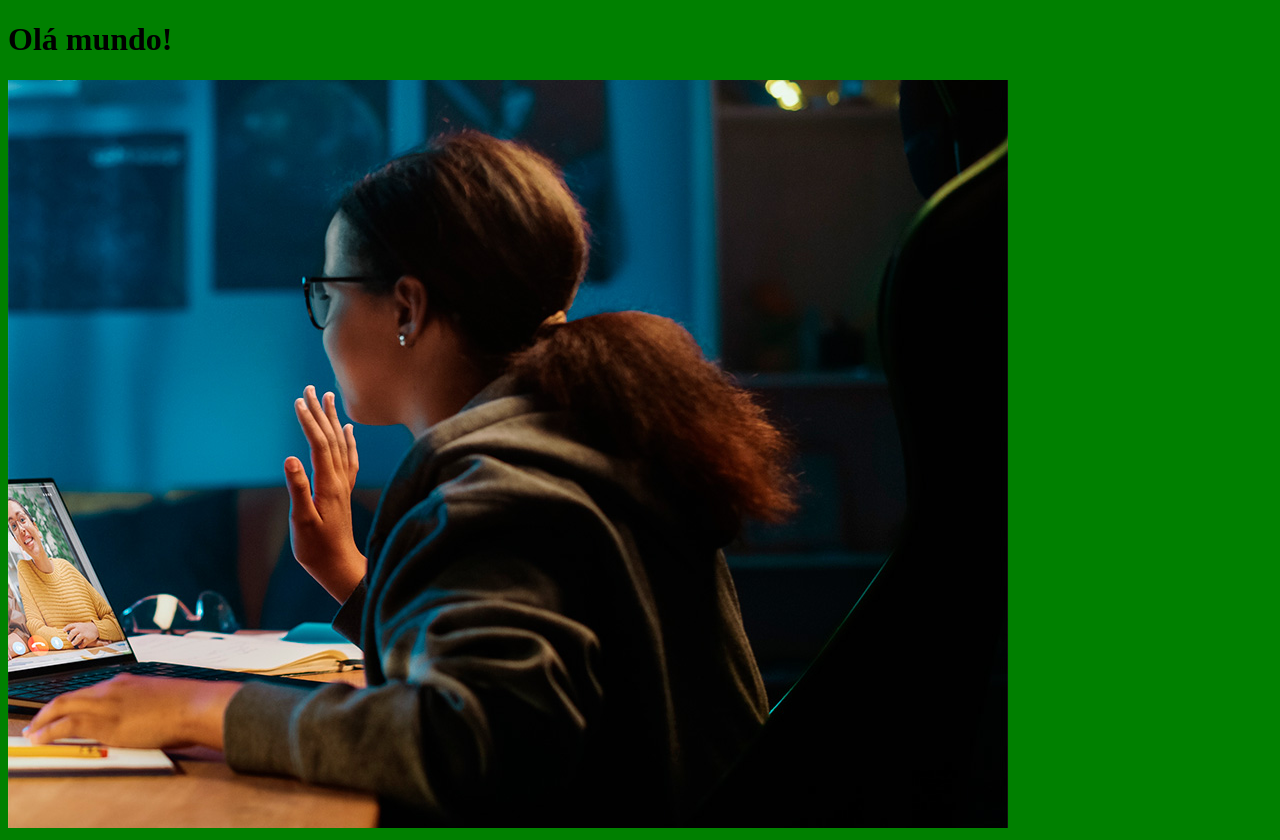
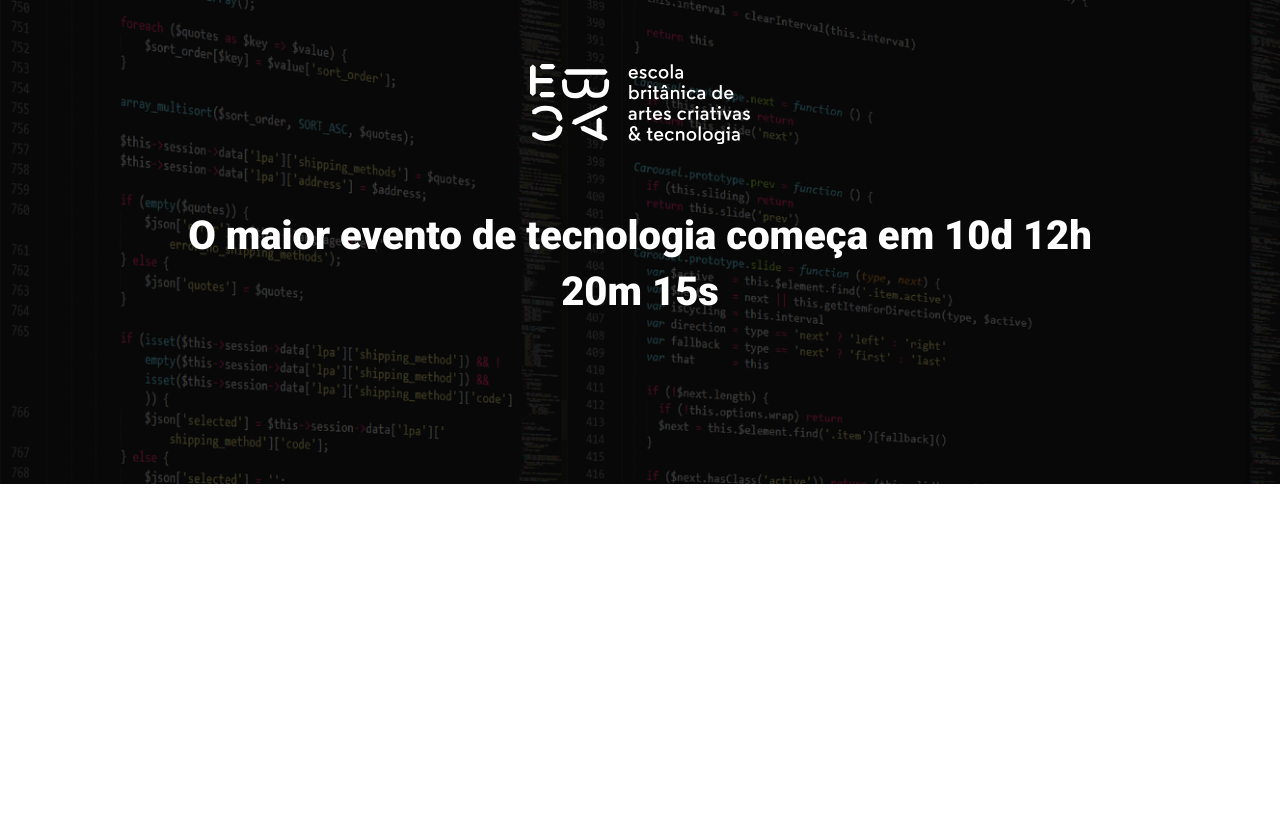
Before and after one commit to MartinsDev23/Projetos_Ebac, a website built with Parcel: page src/index.html in a window 1280 px wide. After the commit the page ends 800 px from the top, so only its background shows below. Built offline with nearby package versions, Linux system fonts and the light colour scheme.

Commit message:
Criando o hero

```diff
--- a/package.json
+++ b/package.json
@@ -4,7 +4,7 @@
   "description": "Projetos criados no curso da EBAC",
   "main": "index.js",
   "scripts": {
-    "dev": "parcel src/index.html src/styles/main.scss src/scripts/main.js",
+    "dev": "parcel src/index.html src/styles/main.scss src/scripts/main.js --no-cache",
     "test": "echo \"Error: no test specified\" && exit 1"
   },
   "keywords": [],
--- a/src/index.html
+++ b/src/index.html
@@ -3,12 +3,23 @@
 <head>
     <meta charset="UTF-8">
     <meta name="viewport" content="width=device-width, initial-scale=1.0">
-    <title>Ebac</title>
+    <title>EBAC Tech Talks</title>
+    <link rel="preconnect" href="https://fonts.googleapis.com">
+    <link rel="preconnect" href="https://fonts.gstatic.com" crossorigin>
+    <link href="https://fonts.googleapis.com/css2?family=Roboto:wght@400;700;900&display=swap" rel="stylesheet">
     <link rel="stylesheet" href="styles/main.scss">
 </head>
 <body>
-    <h1>Olá mundo!</h1>
-    <img src="./images/backend.png" alt="">
+    <header class="hero">
+        <div class="container">
+            <img class="hero__logo" src="./images/ebac_logo.svg" alt="EBAC">
+            <p class="hero__text">
+                O maior evento de tecnologia começa em 10d 12h 20m 15s
+            </p>
+        </div>
+    </header>
+
+
     <script src="scripts/main.js"></script>
 </body>
 </html>
--- a/src/scripts/main.js
+++ /dev/null
@@ -1 +0,0 @@
-console.log('Olá mundo');
--- /dev/null
+++ b/src/styles/_hero.scss
@@ -0,0 +1,52 @@
+.hero {
+    padding-top: 64px;
+    padding-bottom: 100px;
+    background-image: url(../images/fundo.png);
+    background-repeat: no-repeat;
+    background-size: cover;
+    position: relative;
+
+    .container {
+        position: relative;
+    }
+
+    &::before {
+        position: absolute;
+        top: 0;
+        left: 0;
+        width: 100%;
+        height: 100%;
+        background-color: #000;
+        content: '';
+        opacity: .7;
+    }
+
+    &__text {
+        margin-top: 64px;
+        margin-bottom: 64px;
+        font-size: 40px;
+        line-height: 56px;
+        font-weight: 800;
+        text-align: center;
+    }
+
+    &__logo {
+        margin: 0 auto;
+        height: 80px;
+        display: block;
+    }
+
+    @media (max-width: 640px) {
+        padding: 40px 0;
+
+        &__logo {
+            height: 40px;
+        }
+
+        &__text {
+            font-size: 22px;
+            line-height: 24px;
+            margin: 24px 0;
+        }
+    }
+}
--- a/src/styles/main.scss
+++ b/src/styles/main.scss
@@ -1,3 +1,24 @@
-body {
-    background-color: green;
+@use 'hero';
+
+
+* {
+    margin: 0;
+    padding: 0;
+    box-sizing: border-box;
+    font-family: 'Roboto', sans-serif;
+    color: #fff;
 }
+
+.container {
+    max-width: 960px;
+    width: 100%;
+    margin: 0 auto;
+
+    @media (max-width: 640px) {
+        max-width: 80%;
+    }
+
+    @media (max-width: 1024px) {
+        max-width: 90%;
+    }
+}
```
